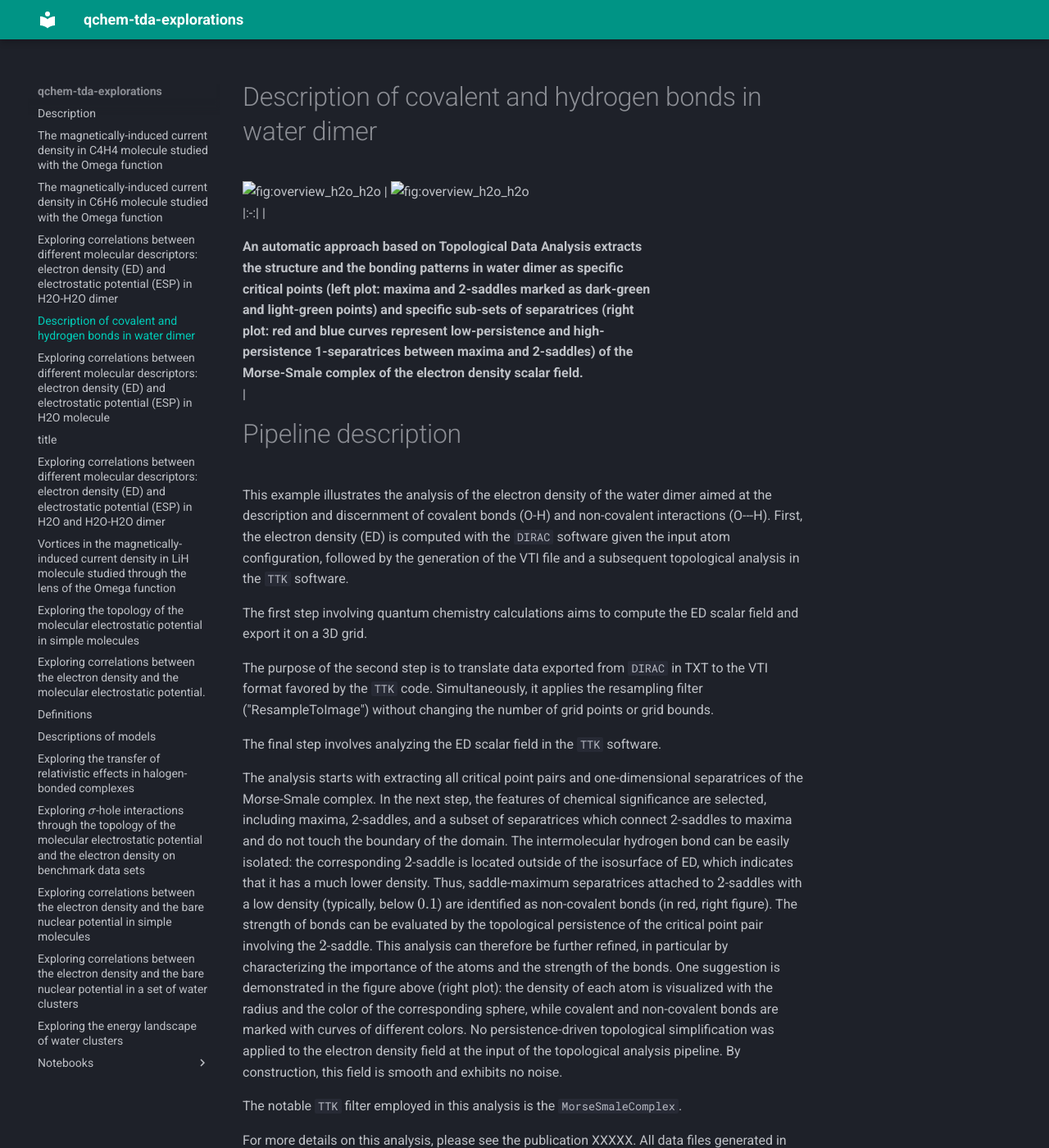
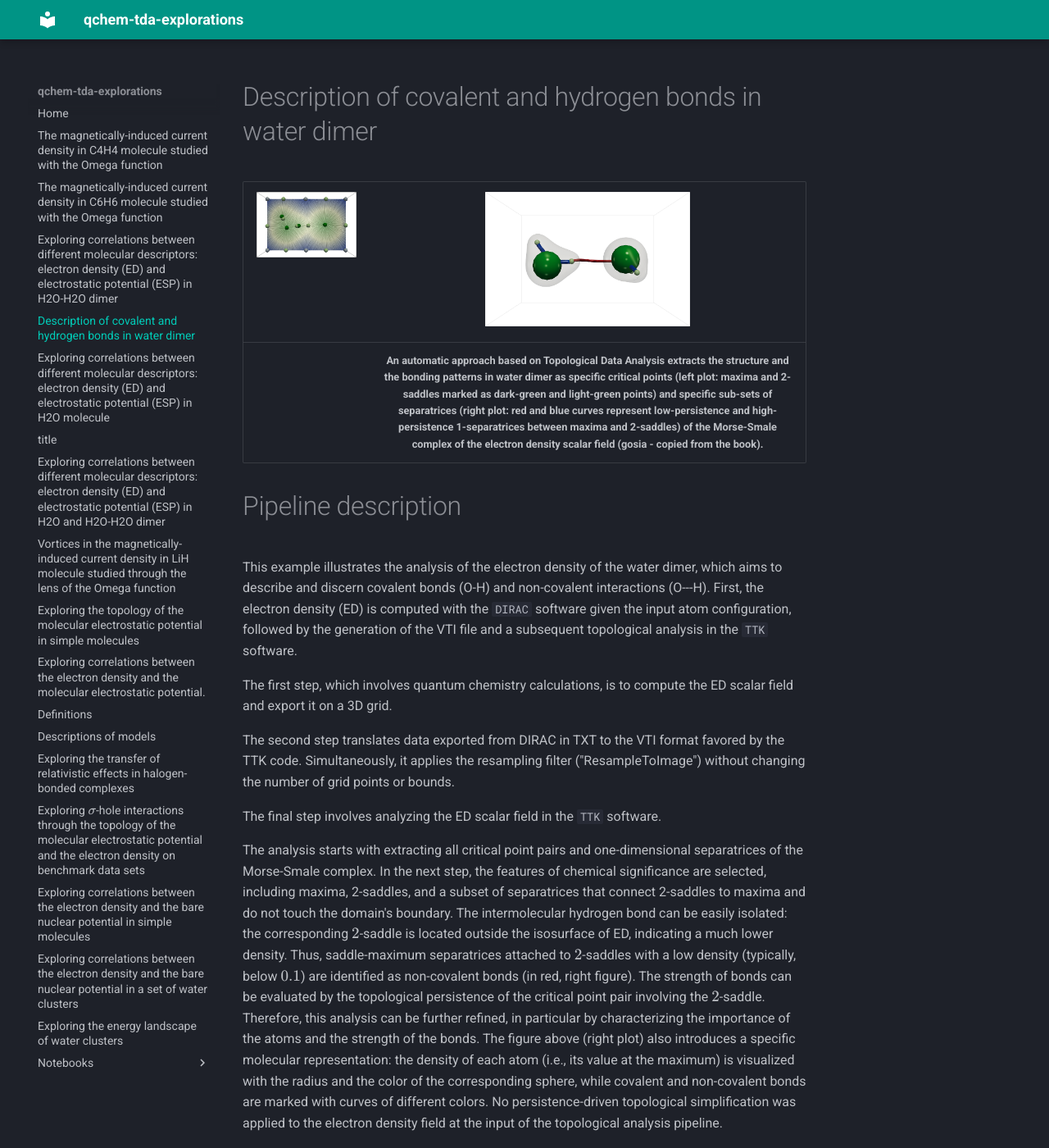
Before and after one commit to tda-qchem/tda-qchem-explorations, an MkDocs documentation site: the page built from docs/H2OH2O_ED_bonds.md, in a window 1280 px wide and 1400 px high. Shown: the whole window at 82% size. Built offline with MkDocs 1.6.1 and Material for MkDocs 9.7.7, drawn with Linux system fonts in a browser that asks for light colours; some of the changed text lies outside the part shown.

Commit message:
saving work before cleanup

```diff
--- a/docs/H2OH2O_ED_bonds.md
+++ b/docs/H2OH2O_ED_bonds.md
@@ -1,58 +1,49 @@
 # Description of covalent and hydrogen bonds in water dimer
 
- ![fig:overview_h2o_h2o](screenshots/H2OH2O_ED_bonds/h2o_h2o_criticalPoints.jpg){width=300} |
- ![fig:overview_h2o_h2o](screenshots/H2OH2O_ED_bonds/h2o_h2o_bondPersistence.jpg){width=300}
-|:-:|
-|<div style="width:500px"><b>An automatic approach based on Topological Data Analysis extracts the structure and the bonding patterns in water dimer as specific critical points
-(left plot: maxima and 2-saddles marked as dark-green and light-green points) and specific sub-sets of separatrices (right plot: red and blue curves represent low-persistence and high-persistence 1-separatrices between maxima and 2-saddles) of the Morse-Smale complex of the electron density scalar field.</b></div>|
+![fig:overview_h2o_h2o](screenshots/H2OH2O_ED_bonds/h2o_h2o_criticalPoints.jpg){width=250} | ![fig:overview_h2o_h2o](screenshots/H2OH2O_ED_bonds/h2o_h2o_bondPersistence.jpg){width=250}
+:---:|:---:
+|<div style="width:500px"><b>An automatic approach based on Topological Data Analysis extracts the structure and the bonding patterns in water dimer as specific critical points (left plot: maxima and 2-saddles marked as dark-green and light-green points) and specific sub-sets of separatrices (right plot: red and blue curves represent low-persistence and high-persistence 1-separatrices between maxima and 2-saddles) of the Morse-Smale complex of the electron density scalar field (gosia - copied from the book).</b></div>|
 
 
 # Pipeline description
 
-This example illustrates the analysis of the electron density of the water dimer aimed at the description and discernment of covalent bonds (O-H) and non-covalent interactions (O---H). First, the electron density (ED) is computed with the `DIRAC` software given the input atom configuration, followed by the generation of the VTI file and a subsequent topological analysis in the `TTK` software.
+This example illustrates the analysis of the electron density of the water dimer, which aims to describe and discern covalent bonds (O-H) and non-covalent interactions (O---H). First, the electron density (ED) is computed with the `DIRAC` software given the input atom configuration, followed by the generation of the VTI file and a subsequent topological analysis in the `TTK` software.
 
-The first step involving quantum chemistry calculations aims to compute the ED scalar field and export it on a 3D grid.
+The first step, which involves quantum chemistry calculations, is to compute the ED scalar field and export it on a 3D grid.
 
-The purpose of the second step is to translate data exported from `DIRAC` in TXT to the VTI format favored by the `TTK` code. Simultaneously, it applies the resampling filter ("ResampleToImage") without changing the number of grid points or grid bounds.
+The second step translates data exported from DIRAC in TXT to the VTI format favored by the TTK code. Simultaneously, it applies the resampling filter ("ResampleToImage") without changing the number of grid points or bounds.
 
 The final step involves analyzing the ED scalar field in the `TTK` software.
 
 The analysis starts with extracting all critical point pairs and one-dimensional separatrices of the Morse-Smale complex.
-In the next step, the features of chemical significance are selected, including maxima, 2-saddles, and a subset of separatrices which connect 2-saddles to maxima and do not touch the boundary of the domain.
-The intermolecular hydrogen bond can be easily isolated: the corresponding $2$-saddle is located outside of the isosurface of ED, which indicates that it has a much lower
-density. Thus, saddle-maximum separatrices attached to $2$-saddles with a low density (typically, below $0.1$) are identified as non-covalent bonds (in red, right figure).
+In the next step, the features of chemical significance are selected, including maxima, 2-saddles, and a subset of separatrices that connect 2-saddles to maxima and do not touch the domain's boundary.
+The intermolecular hydrogen bond can be easily isolated: the corresponding $2$-saddle is located outside the isosurface of ED, indicating a much lower density. Thus, saddle-maximum separatrices attached to $2$-saddles with a low density (typically, below $0.1$) are identified as non-covalent bonds (in red, right figure).
 The strength of bonds can be evaluated by the topological persistence of the critical point pair involving the $2$-saddle.
-This analysis can therefore be further refined, in particular by characterizing the importance of the atoms and the strength of the bonds.
-One suggestion is demonstrated in the figure above (right plot): the density of each atom is visualized with the radius and the color of the corresponding sphere, while covalent and non-covalent bonds are marked with curves of different colors.
-No persistence-driven topological simplification was applied to the electron density field at the input of the topological analysis pipeline. By construction, this field is smooth and exhibits no noise.
+Therefore, this analysis can be further refined, in particular by characterizing the importance of the atoms and the strength of the bonds.
+The figure above (right plot) also introduces a specific molecular representation: the density of each atom (i.e., its value at the maximum) is visualized with the radius and the color of the corresponding sphere, while covalent and non-covalent bonds are marked with curves of different colors.
+No persistence-driven topological simplification was applied to the electron density field at the input of the topological analysis pipeline.
 
 
-The notable `TTK` filter employed in this analysis is the `MorseSmaleComplex`.
-
+The essential `TTK` filters employed in this analysis: `MorseSmaleComplex`.
 
 For more details on this analysis, please see the publication XXXXX. All data files generated in this analysis are on [zenodo](XXXXXXXXXXX). All links are [at the bottom of this page](#resources-and-additional-information).
-
-
------------
 
 
 ## Quantum chemistry calculations
 
 ### Setup
 
-see /media/gosia/Transcend/qchem_visualization_repo_reviewed/explorations/h2o-h2o
-see `\cite{seijas.etal_ijms_2023}` - M062X/aug-cc-pVTZ + CP and CCSD(T)/CBS/CBS no CP.
 
 
-The molecular structure of water dimer in its gas-phase equilibrium geometry was downloaded from [XXX]() and reoptimized with XXX
+The molecular structure of water dimer in its gas-phase equilibrium geometry was downloaded from [S22 database](http://www.begdb.org/index.php?action=oneMolecule&state=show&id=82) and used in calculations without reoptimization.
 
-ED was calculated analytically in the development version of the `DIRAC` software (commit hash `XXXXX`) with the Dirac-Coulomb Hamiltonian, the B3LYP exchange-correlation functional, and the all-electron aug-cc-pVTZ basis set applied to all atoms. The density was exported on the cube grid of 256 points in each Cartesian direction using the default visualization options in `DIRAC`.
+ED was calculated analytically in the development version of the `DIRAC` software (commit hash `4fc3ae6`) with the Dirac-Coulomb Hamiltonian, the B3LYP exchange-correlation functional, and the all-electron aug-cc-pVTZ basis set applied to all atoms. The density was exported on the cube grid of 256 points in each Cartesian direction using the default visualization options in `DIRAC`.
 
 
 ### `DIRAC` inputs
 
-* Molecular geometry of water dimer in XYZ format (in Angstrom): [2H2O.xyz](https://github.com/tda-qchem/tda-qchem-explorations/tree/main/data/LiH_MICD/LiH.xyz)
-* Input for a wave function optimization: [scf.inp](https://github.com/tda-qchem/tda-qchem-explorations/tree/main/data/LiH_MICD/dirac/dc_b3lyp_def2tzvp/inputs/scf.inp)
+* Molecular geometry of water dimer in XYZ format (in Angstrom): [2H2O.xyz](https://github.com/tda-qchem/tda-qchem-explorations/tree/main/data/H2OH2O_ED_bonds/geom.xyz)
+* Input for a wave function optimization: [scf.inp](https://github.com/tda-qchem/tda-qchem-explorations/tree/main/data/H2OH2O_ED_bonds/dirac/dc_b3lyp_def2tzvp/inputs/scf.inp) <<---RESTART!!
 * Input for calculations of the ED scalar field: [ed.inp]()
 
 ### `DIRAC` outputs
```
Also changed, not shown: README.md (+9 -0 lines), docs/definitions.md (+13 -5 lines), docs/index.md (+17 -24 lines), docs/models.md (+10 -12 lines), docs/screenshots/H2OH2O_ED_bonds/h2o_h2o_bondPersistence.jpg (added), docs/screenshots/H2OH2O_ED_bonds/h2o_h2o_criticalPoints.jpg (added), 5 other files.
